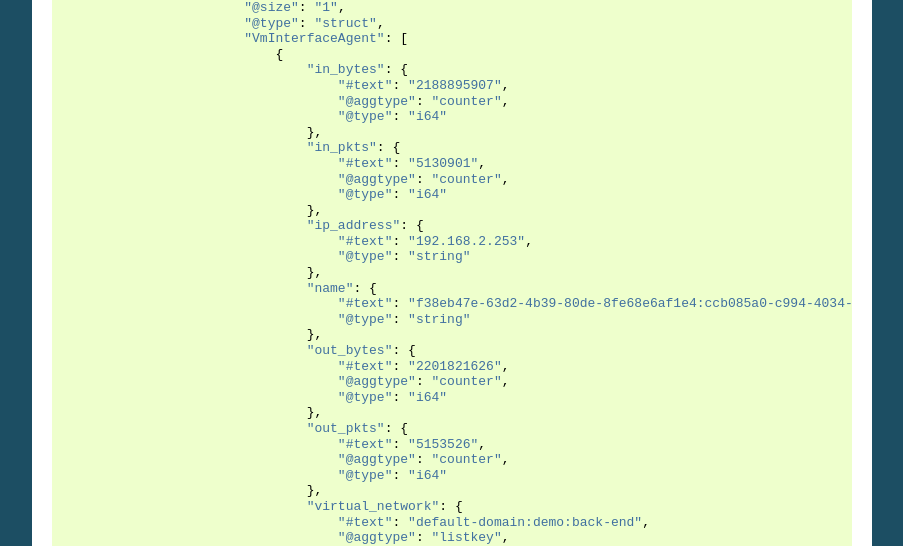
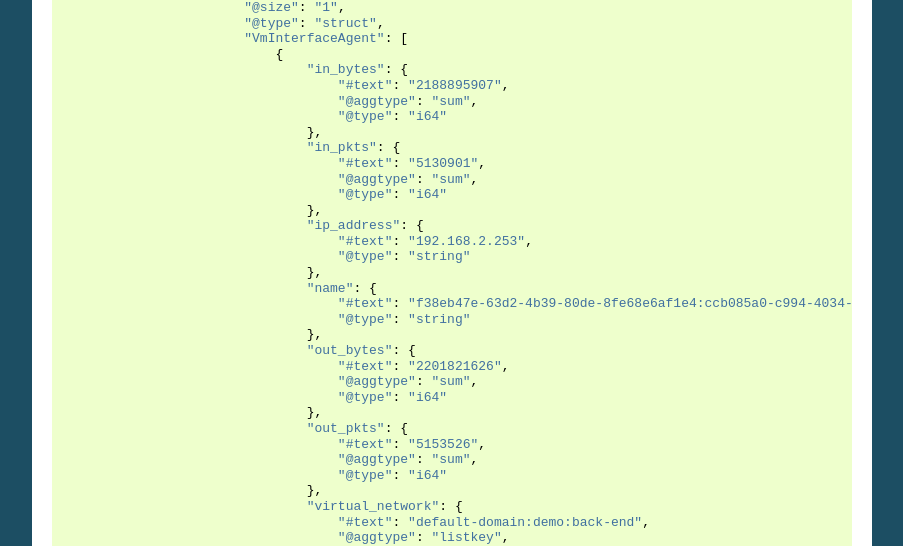
Before and after one commit to Juniper/contrail-analytics, a Sphinx documentation site: the page built from contrail-opserver/docs/opserver.rst, in a window 1280 px wide and 900 px high, scrolled down 7295 px. Shown: the part 166-712 px from the top of the window, without its empty margins (198-1101 px from the left). Built offline with Sphinx 7.4.7, drawn with Linux system fonts in a browser that asks for light colours; some of the changed text lies outside the part shown.

Commit message:
Adding support to sum structs in UVE Aggregation. Also removing the counter aggregation, which is not used or supported. Closes-Bug:1621271
Change-Id: Id2aff7264a68e16f1284e08ac475e6e57d3e2912

```diff
--- a/contrail-opserver/docs/opserver.rst
+++ b/contrail-opserver/docs/opserver.rst
@@ -179,7 +179,7 @@ Example output for a virtual network UVE::
             ],
             "in_bytes": {
                 "#text": "2232972057",
-                "@aggtype": "counter",
+                "@aggtype": "sum",
                 "@type": "i64"
             },
             "in_stats": {
@@ -239,7 +239,7 @@ Example output for a virtual network UVE::
             },
             "in_tpkts": {
                 "#text": "5156342",
-                "@aggtype": "counter",
+                "@aggtype": "sum",
                 "@type": "i64"
             },
             "interface_list": {
@@ -255,7 +255,7 @@ Example output for a virtual network UVE::
             },
             "out_bytes": {
                 "#text": "2187615961",
-                "@aggtype": "counter",
+                "@aggtype": "sum",
                 "@type": "i64"
             },
             "out_stats": {
@@ -330,7 +330,7 @@ Example output for a virtual network UVE::
             },
             "out_tpkts": {
                 "#text": "5134830",
-                "@aggtype": "counter",
+                "@aggtype": "sum",
                 "@type": "i64"
             },
             "virtualmachine_list": {
@@ -400,12 +400,12 @@ Example output for a virtual machine UVE::
                                 {
                                     "in_bytes": {
                                         "#text": "2188895907",
-                                        "@aggtype": "counter",
+                                        "@aggtype": "sum",
                                         "@type": "i64"
                                     },
                                     "in_pkts": {
                                         "#text": "5130901",
-                                        "@aggtype": "counter",
+                                        "@aggtype": "sum",
                                         "@type": "i64"
                                     },
                                     "ip_address": {
@@ -418,12 +418,12 @@ Example output for a virtual machine UVE::
                                     },
                                     "out_bytes": {
                                         "#text": "2201821626",
-                                        "@aggtype": "counter",
+                                        "@aggtype": "sum",
                                         "@type": "i64"
                                     },
                                     "out_pkts": {
                                         "#text": "5153526",
-                                        "@aggtype": "counter",
+                                        "@aggtype": "sum",
                                         "@type": "i64"
                                     },
                                     "virtual_network": {
```
Also changed, not shown: 3 other files.
